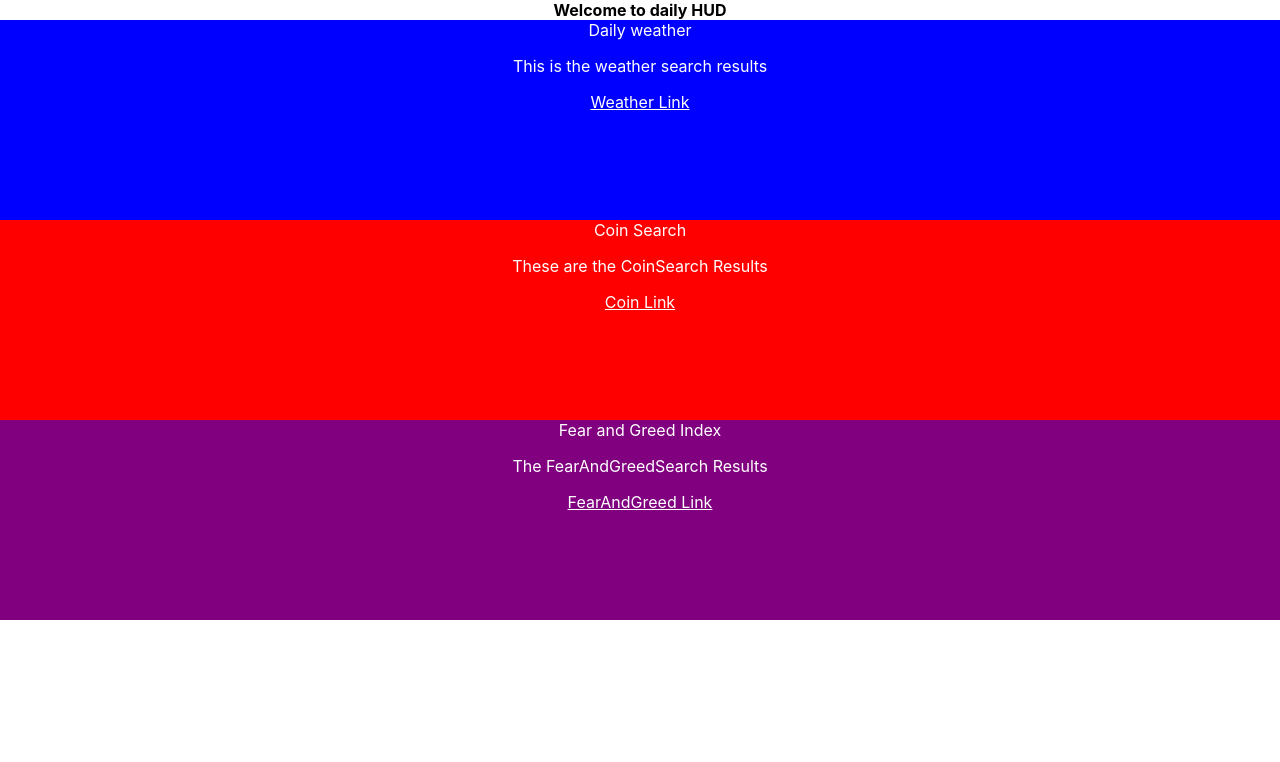
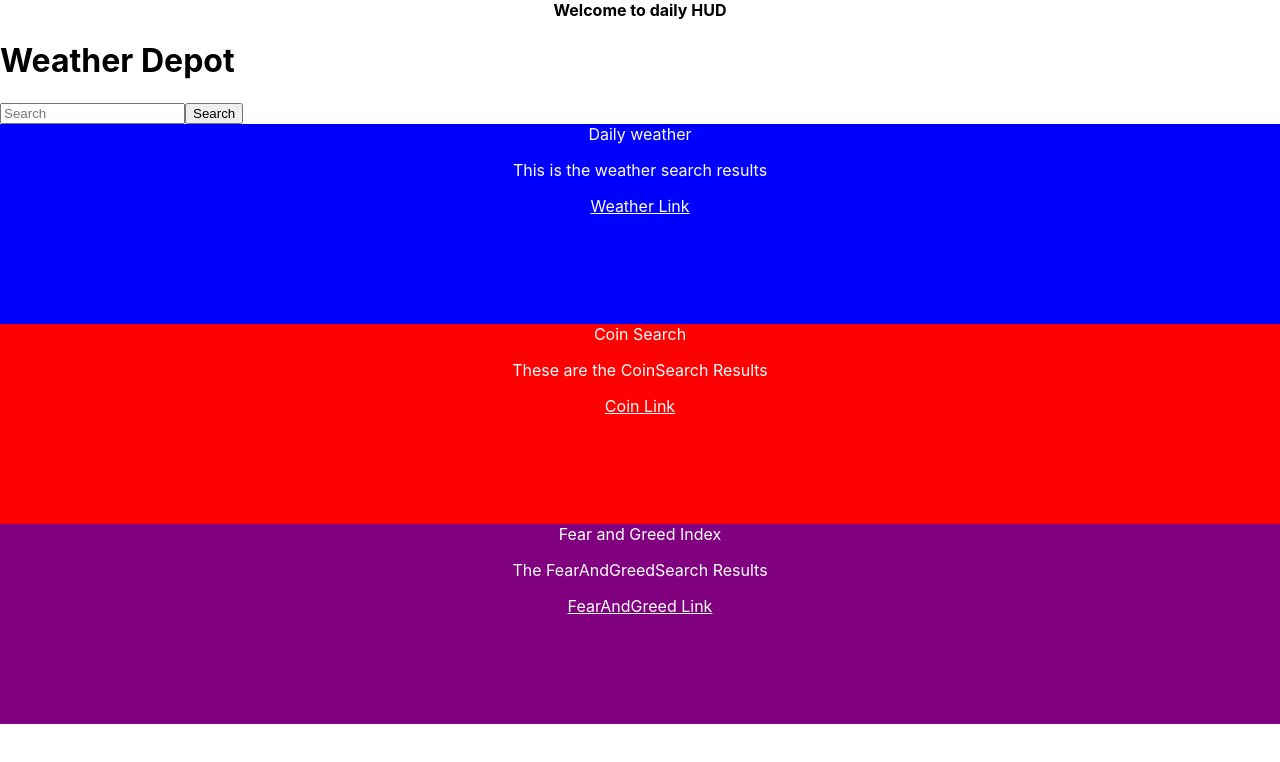
Before and after one commit to CrowdedAstronaut/daily-hud, a React (Create React App) app: page / in a window 1280 px wide. Shown: the top 762 px of the page. Built offline with nearby package versions, Linux system fonts and the light colour scheme; no server answers.

Commit message:
Added API key variable

```diff
--- a/src/components/WeatherSearch/WeatherSearch.js
+++ b/src/components/WeatherSearch/WeatherSearch.js
@@ -1,6 +1,77 @@
 import React from "react";
+import { useState, useEffect } from "react";
 import WeatherSearchResults from "./WeatherSearchResults/WeatherSearchResults";
+import { Card } from "react-bootstrap";
 
 export default function WeatherSearch() {
-  return <WeatherSearchResults />;
+  const [weather, setWeather] = useState([]);
+  const [searchString, setSearchString] = useState("");
+
+  useEffect(() => {
+    geoWeather();
+  }, []);
+
+  async function geoWeather() {
+    await fetch("https://freegeoip.app/json/")
+      .then((res) => res.json())
+      .then((result) => {
+        setSearchString(result.zip_code);
+        getWeather();
+      });
+  }
+
+  const weatherSearch = {
+    key: process.env.REACT_APP_OPENWEATHER_API_KEY,
+    api: "https://api.openweathermap.org/data/2.5/weather?q=",
+    apikey: "&appid=",
+    units: "&units=imperial",
+  };
+
+  function handleChange(event) {
+    setSearchString(event.target.value);
+  }
+
+  function handleSubmit(event) {
+    event.preventDefault();
+    getWeather(searchString);
+    setSearchString("");
+  }
+
+  async function getWeather() {
+    const url = `${weatherSearch.api}${searchString},us${weatherSearch.units}${weatherSearch.apikey}${weatherSearch.key}`;
+
+    await fetch(url)
+      .then((res) => res.json())
+      .then((result) => {
+        setWeather(result);
+      })
+      .catch(console.error);
+  }
+
+  return (
+    <Card className="weather-container">
+      <div className="weather-header">
+        <h1>Weather Depot</h1>
+      </div>
+
+      <div className="weather-form">
+        <form
+          onSubmit={handleSubmit}
+          className="search-form"
+        >
+          <input
+            placeholder="Search"
+            type="text"
+            name="searchString"
+            required
+            onChange={handleChange}
+            value={searchString}
+          />
+          <button type="submit">Search</button>
+        </form>
+      </div>
+
+      <WeatherSearchResults weather={weather} />
+    </Card>
+  );
 }
```
